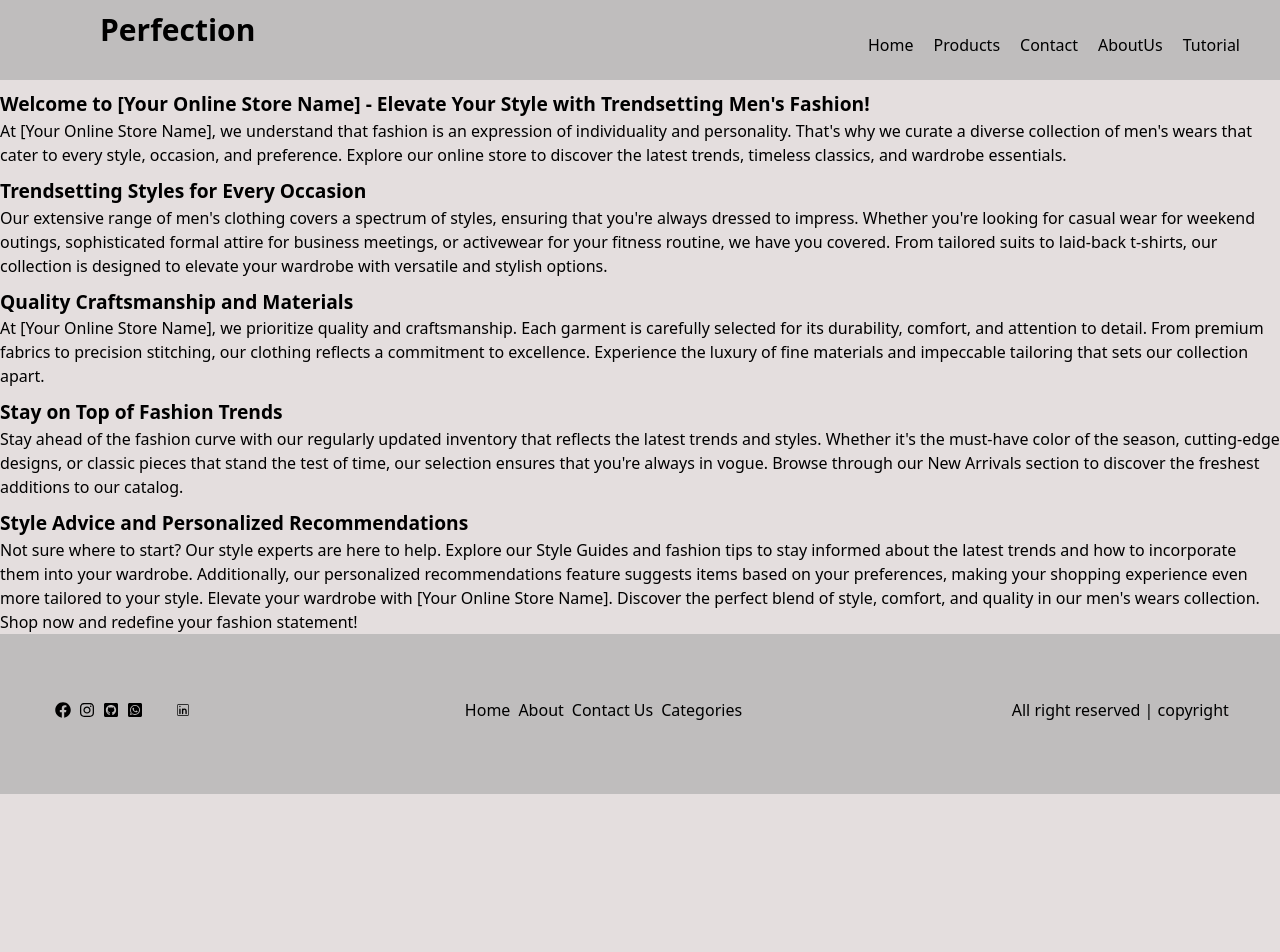
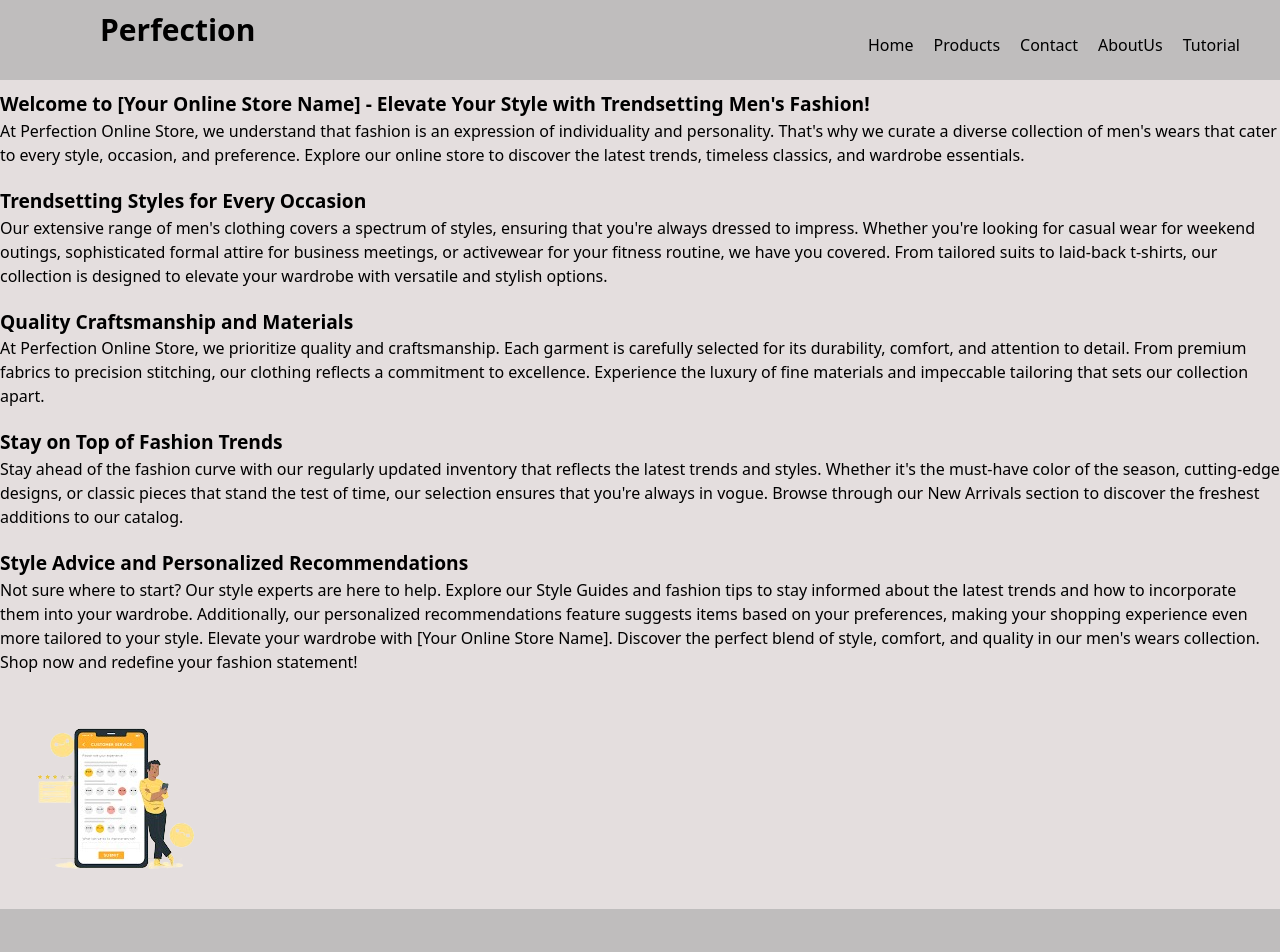
Before and after one commit to Preciousnnebuogor/Online--Store-, a Next.js app: page /clickme in a window 1280 px wide. Shown: the top 952 px of the page. Before the commit the page ends 800 px from the top, so only its background shows below. Built offline with nearby package versions, Linux system fonts and the light colour scheme; some icons are missing.

Commit message:
css for img

```diff
--- a/src/components/click/Click.module.scss
+++ b/src/components/click/Click.module.scss
@@ -5,4 +5,8 @@
         font-weight: bolder;
         padding-top: 10px;
     }
+
+    p {
+        padding-bottom: 10px;
+    }
 }
--- a/src/components/click/ClickMe.tsx
+++ b/src/components/click/ClickMe.tsx
@@ -1,13 +1,14 @@
+import Image from "next/image";
 import style from "./Click.module.scss"
 export default function ClickMe() {
   return (
-    <div className={style.text}>
+    <><div className={style.text}>
           <h1>
               Welcome to [Your Online Store Name] - Elevate Your Style with
               Trendsetting Men's Fashion!
           </h1>
           <p>
-        At [Your Online Store Name], we understand that fashion is an expression
+              At Perfection Online Store, we understand that fashion is an expression
               of individuality and personality. That's why we curate a diverse
               collection of men's wears that cater to every style, occasion, and
               preference. Explore our online store to discover the latest trends,
@@ -24,7 +25,7 @@ export default function ClickMe() {
           </p>
           <h1>Quality Craftsmanship and Materials</h1>
           <p>
-        At [Your Online Store Name], we prioritize quality and craftsmanship.
+              At Perfection Online Store, we prioritize quality and craftsmanship.
               Each garment is carefully selected for its durability, comfort, and
               attention to detail. From premium fabrics to precision stitching, our
               clothing reflects a commitment to excellence. Experience the luxury of
@@ -51,5 +52,8 @@ export default function ClickMe() {
               collection. Shop now and redefine your fashion statement!
           </p>
       </div>
+      <div className={style.img}>
+        <img src="/cc1.png"/>
+        </div></>
   );
 }
```
Also changed, not shown: public/cc1.png (added). Lines whose indentation alone changed are shown as unchanged.
